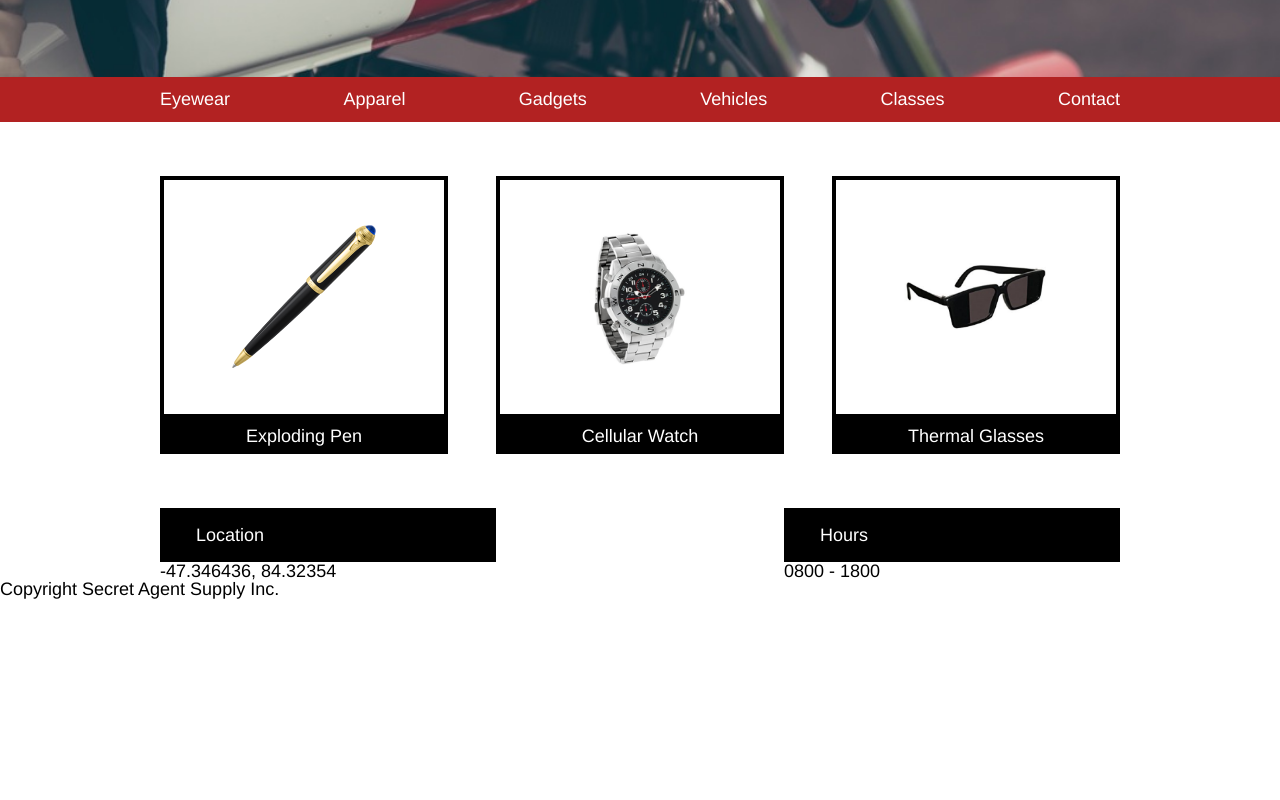
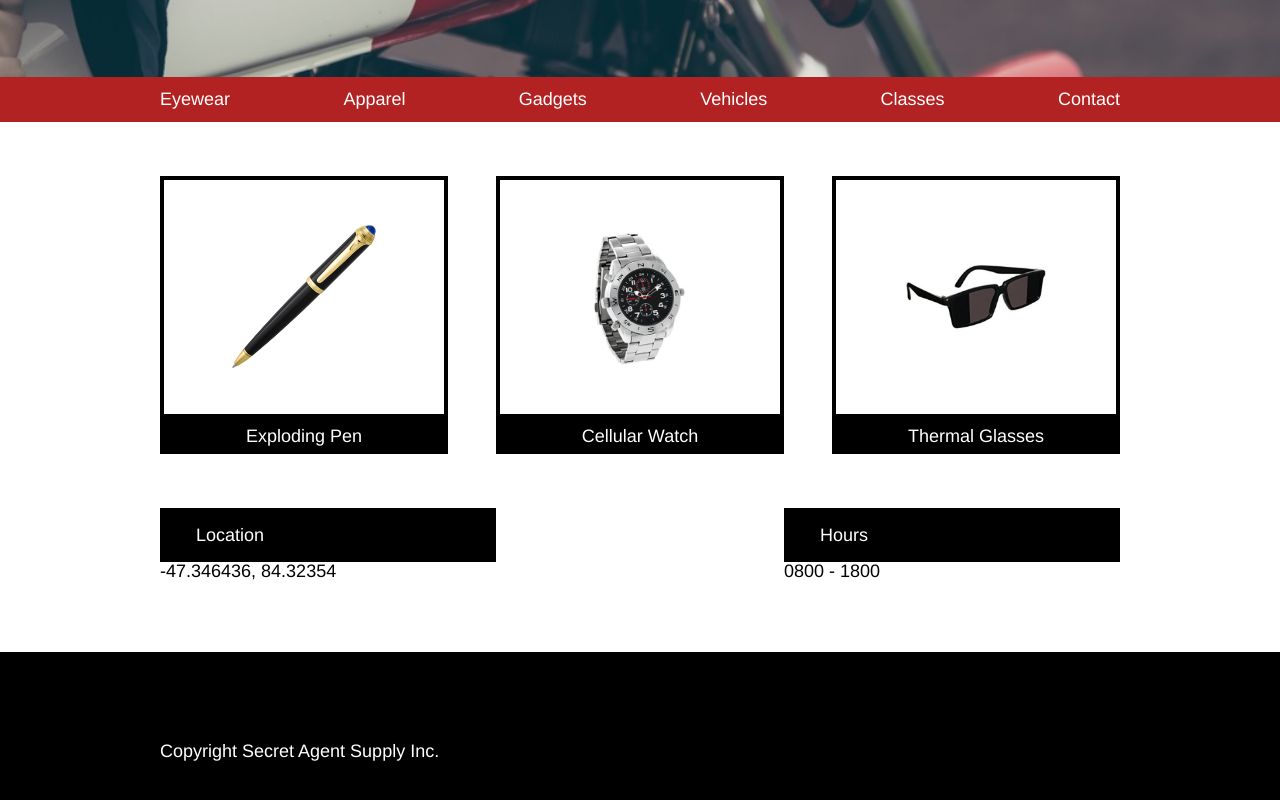
Before and after one commit to jridley11/SecretAgentSupply, a plain HTML site: page index.html in a window 1280 px wide. Shown: the part 424-1224 px from the top of the page. Before the commit the page ends 1023 px from the top, so only its background shows below. Drawn offline with Linux system fonts and the light colour scheme.

Commit message:
Complete Footer section.

```diff
--- a/index.html
+++ b/index.html
@@ -70,7 +70,9 @@
     </div>
     <!-- Footer -->
     <footer>
-      <p>Copyright Secret Agent Supply Inc.</p>
+      <div class="container">
+        Copyright Secret Agent Supply Inc.
+      </div>
     </footer>
   </body>
 </html>
--- a/resources/css/style.css
+++ b/resources/css/style.css
@@ -126,4 +126,11 @@ nav ul {
   color: white;
   padding: 1rem 2rem;
 }
+
 /* Footer */
+footer {
+  background-color: black;
+  color: white;
+  padding: 5rem 0;
+  margin-top: 4rem;
+}
```
